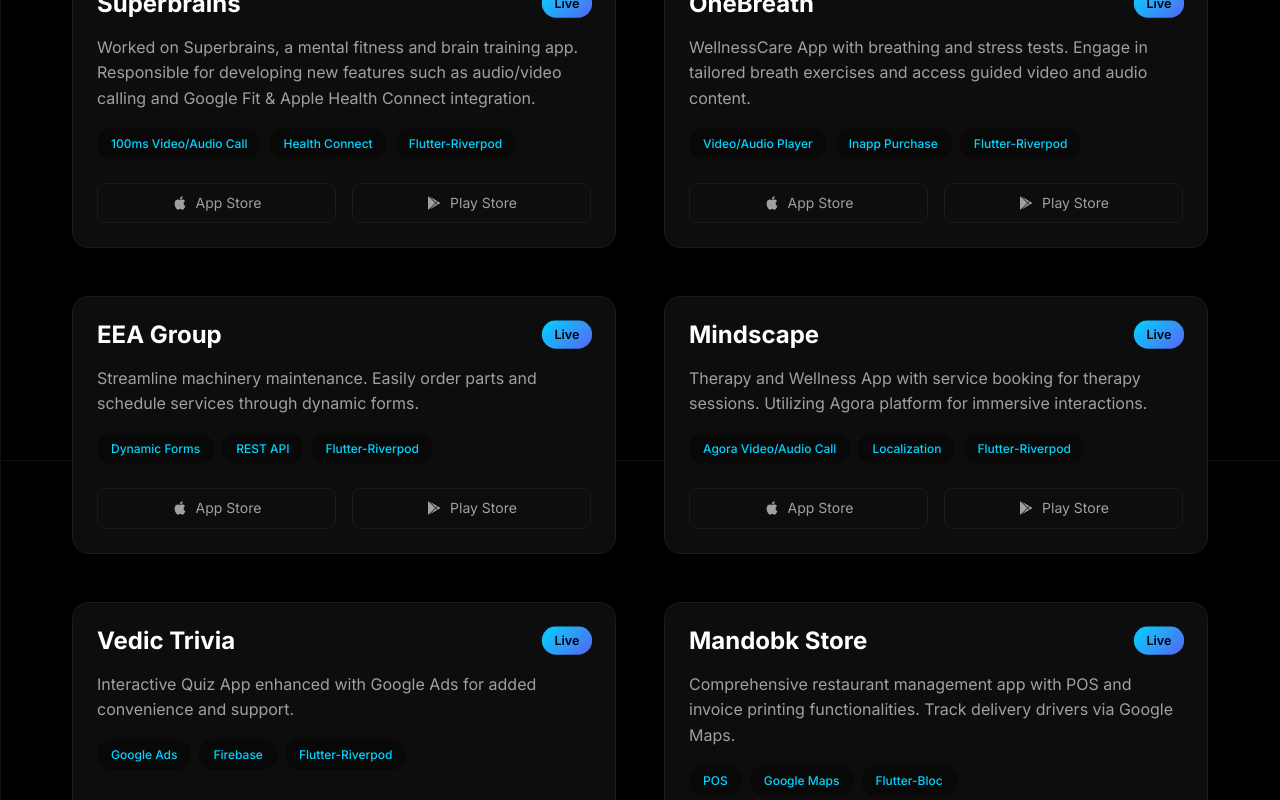
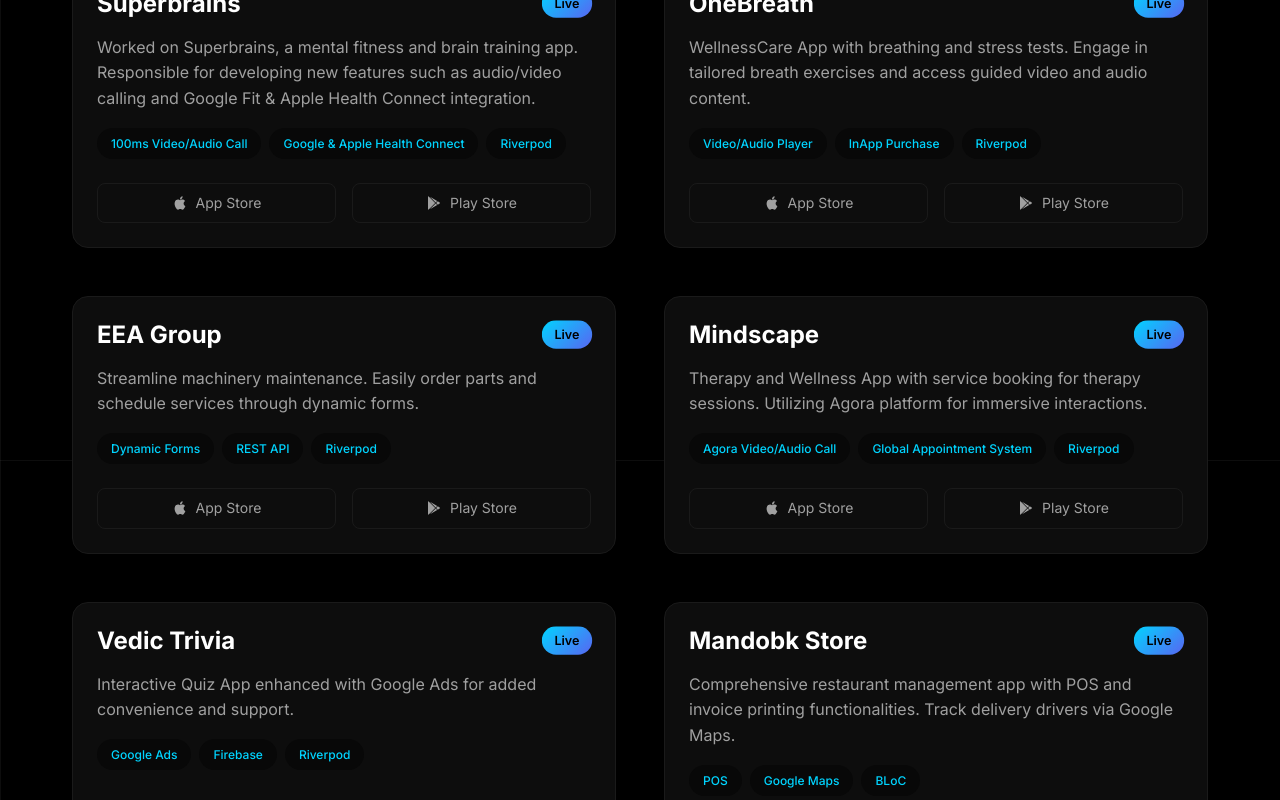
Before and after one commit to Jaladhi-dev/portfolio, a React (Vite) app: page / in a window 1280 px wide. Shown: the part 4340-5140 px from the top of the page. Built offline with nearby package versions, Linux system fonts and the light colour scheme.

Commit message:
Update Projects.tsx
update projects items

```diff
--- a/src/components/Projects.tsx
+++ b/src/components/Projects.tsx
@@ -67,7 +67,7 @@ const Projects = () => {
             title: 'Superbrains',
             badge: 'Live',
             description: 'Worked on Superbrains, a mental fitness and brain training app. Responsible for developing new features such as audio/video calling and Google Fit & Apple Health Connect integration.',
-            tech: ['100ms Video/Audio Call', 'Health Connect', 'Flutter-Riverpod'],
+            tech: ['100ms Video/Audio Call', 'Google & Apple Health Connect', 'Riverpod'],
             links: [
                 { label: 'App Store', url: 'https://apps.apple.com/in/app/superbrains/id1190092626', icon: 'apple' },
                 { label: 'Play Store', url: 'https://play.google.com/store/apps/details?id=com.angrynerds.superbrains&hl=en_IN', icon: 'play' },
@@ -77,7 +77,7 @@ const Projects = () => {
             title: 'OneBreath',
             badge: 'Live',
             description: 'WellnessCare App with breathing and stress tests. Engage in tailored breath exercises and access guided video and audio content.',
-            tech: ['Video/Audio Player', 'Inapp Purchase', 'Flutter-Riverpod'],
+            tech: ['Video/Audio Player', 'InApp Purchase', 'Riverpod'],
             links: [
                 { label: 'App Store', url: 'https://apps.apple.com/in/app/onebreath-breathwork-sleep/id6476624695', icon: 'apple' },
                 { label: 'Play Store', url: 'https://play.google.com/store/apps/details?id=app.onebreath&pcampaignid=web_share', icon: 'play' },
@@ -87,7 +87,7 @@ const Projects = () => {
             title: 'EEA Group',
             badge: 'Live',
             description: 'Streamline machinery maintenance. Easily order parts and schedule services through dynamic forms.',
-            tech: ['Dynamic Forms', 'REST API', 'Flutter-Riverpod'],
+            tech: ['Dynamic Forms', 'REST API', 'Riverpod'],
             links: [
                 { label: 'App Store', url: 'https://apps.apple.com/in/app/eeau/id6449926966', icon: 'apple' },
                 { label: 'Play Store', url: 'https://play.google.com/store/apps/details?id=com.earthmovingequipment.australia&hl=en', icon: 'play' },
@@ -97,7 +97,7 @@ const Projects = () => {
             title: 'Mindscape',
             badge: 'Live',
             description: 'Therapy and Wellness App with service booking for therapy sessions. Utilizing Agora platform for immersive interactions.',
-            tech: ['Agora Video/Audio Call', 'Localization', 'Flutter-Riverpod'],
+            tech: ['Agora Video/Audio Call', 'Global Appointment System', 'Riverpod'],
             links: [
                 { label: 'App Store', url: 'https://apps.apple.com/in/app/mindscape-therapy/id6446362496', icon: 'apple' },
                 { label: 'Play Store', url: 'https://play.google.com/store/apps/details?id=com.mindscape.app&hl=en_IN&gl=US', icon: 'play' },
@@ -107,7 +107,7 @@ const Projects = () => {
             title: 'Vedic Trivia',
             badge: 'Live',
             description: 'Interactive Quiz App enhanced with Google Ads for added convenience and support.',
-            tech: ['Google Ads', 'Firebase', 'Flutter-Riverpod'],
+            tech: ['Google Ads', 'Firebase', 'Riverpod'],
             links: [
                 { label: 'App Store', url: 'https://apps.apple.com/in/app/vedic-trivia/id6450727764', icon: 'apple' },
                 { label: 'Play Store', url: 'https://play.google.com/store/apps/details?id=com.vedictrivia.app&hl=en&gl=US', icon: 'play' },
@@ -117,7 +117,7 @@ const Projects = () => {
             title: 'Mandobk Store',
             badge: 'Live',
             description: 'Comprehensive restaurant management app with POS and invoice printing functionalities. Track delivery drivers via Google Maps.',
-            tech: ['POS', 'Google Maps', 'Flutter-Bloc'],
+            tech: ['POS', 'Google Maps', 'BLoC'],
             links: [
                 { label: 'App Store', url: 'https://apps.apple.com/in/app/mandobk-store/id6444818481', icon: 'apple' },
                 { label: 'Play Store', url: 'https://play.google.com/store/apps/details?id=com.mandobk.restaurantapp&hl=en_IN&gl=US', icon: 'play' },
@@ -126,12 +126,12 @@ const Projects = () => {
         {
             title: 'Loackr Pay',
             description: 'Innovative Finance App featuring cutting-edge biometric authentication including FaceID for secure access.',
-            tech: ['Biometric', 'FaceID', 'Flutter-Riverpod'],
+            tech: ['Biometric', 'FaceID', 'Riverpod'],
         },
         {
             title: 'Center Of Strength',
             description: 'Fitness App with step counter, extensive exercise video library, and personalized diet plans.',
-            tech: ['Pedometer', 'Video Player', 'Flutter-Riverpod'],
+            tech: ['Pedometer Steps Tracker', 'Video Player', 'Riverpod'],
         },
     ];
 
```
